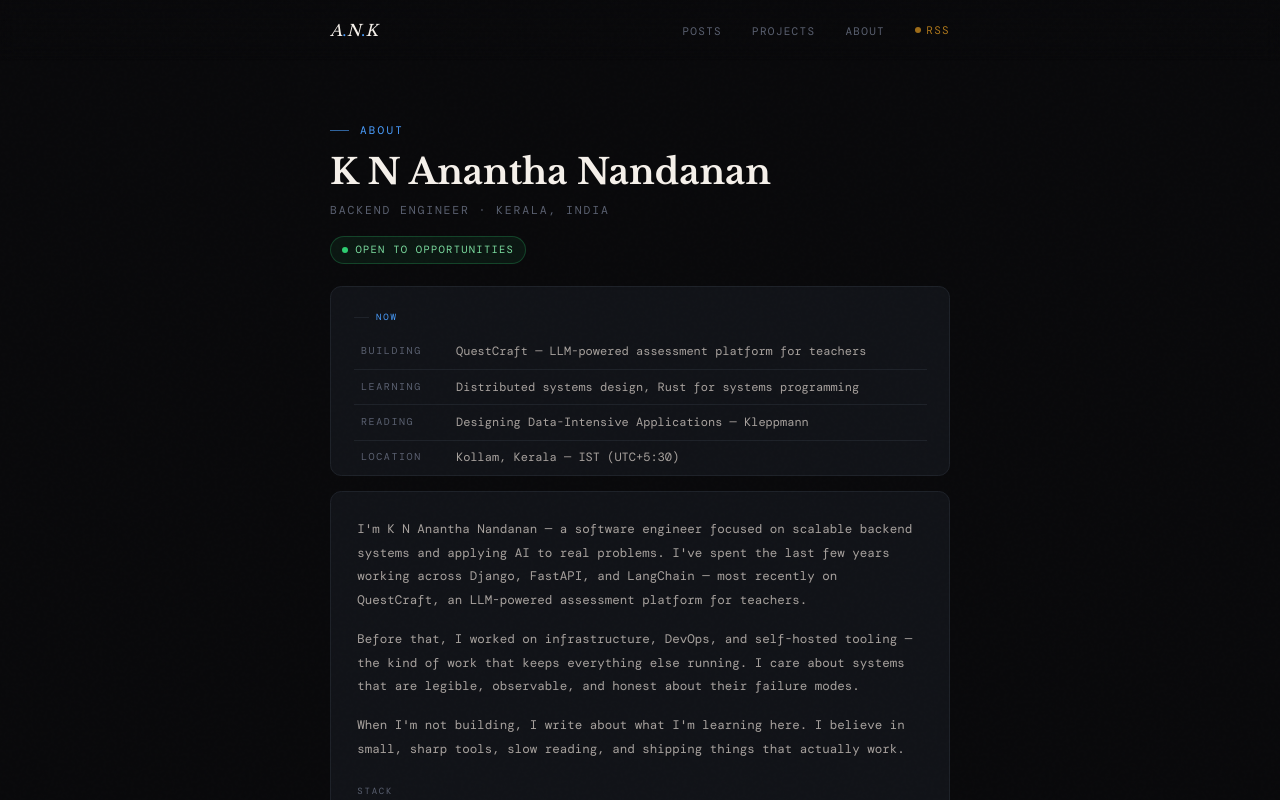
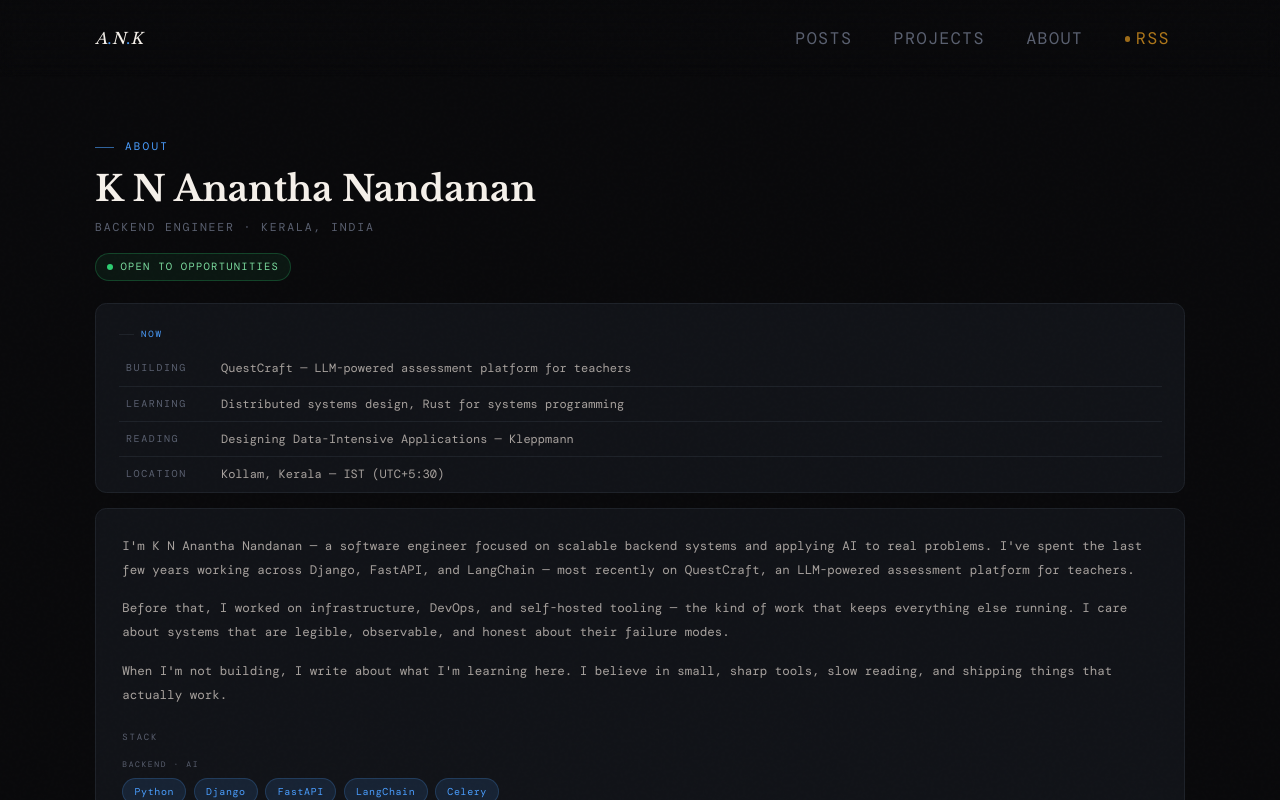
Before and after one commit to ananthanandanan/my-website, a Next.js app: page /about in a window 1280 px wide. Shown: the top 800 px of the page. Built offline with nearby package versions, Linux system fonts and the light colour scheme; a web font is replaced by a local one.

Commit message:
style: increase max-width for layout components to enhance visual consistency across pages

```diff
--- a/app/about/page.tsx
+++ b/app/about/page.tsx
@@ -1,6 +1,6 @@
 import { siteMetadata } from "@/lib/siteMetadata";
 
-const WRAP = "mx-auto max-w-[680px] px-6 sm:px-8";
+const WRAP = "mx-auto max-w-[1150px] px-6 sm:px-8";
 
 const nowItems = [
   ["Building", "QuestCraft — LLM-powered assessment platform for teachers"],
--- a/app/components/Footer.tsx
+++ b/app/components/Footer.tsx
@@ -33,10 +33,10 @@ function SocialIcon({ icon }: { icon: string }) {
   );
 }
 
-export function Footer({ wide = false }: { wide?: boolean }) {
+export function Footer({ wide: _wide = false }: { wide?: boolean }) {
   return (
     <footer className="w-full">
-      <div className={`mx-auto w-full ${wrapPadding} ${wide ? "max-w-[920px]" : "max-w-[680px]"} pb-12 pt-8`}>
+      <div className={`mx-auto w-full ${wrapPadding} max-w-[1150px] pb-12 pt-8`}>
         <div className="mb-5 flex items-center justify-between">
           <div className="font-(family-name:--font-libre-baskerville) italic text-[0.95rem] tracking-[0.01em] text-text-mid">
             {siteMetadata.author}
--- a/app/components/Nav.tsx
+++ b/app/components/Nav.tsx
@@ -3,16 +3,15 @@
 import Link from "next/link";
 import { headerNavLinks } from "@/lib/headerNavLinks";
 
-const navMaxWidth = "max-w-[680px]";
+const navMaxWidth = "max-w-[1150px]";
 const navPadding = "px-6 sm:px-8";
 
-export function Nav({ wide: wideProp }: { wide?: boolean }) {
-  const wide = wideProp ?? false;
+export function Nav({ wide: _wideProp }: { wide?: boolean }) {
   return (
     <nav
       className="sticky top-0 z-100 w-full bg-linear-to-b from-bg/95 to-transparent backdrop-blur-sm"
     >
-      <div className={`mx-auto w-full ${wide ? "max-w-[920px]" : navMaxWidth} ${navPadding} py-[1.1rem]`}>
+      <div className={`mx-auto w-full ${navMaxWidth} ${navPadding} py-[1.1rem]`}>
         <div className="flex items-center justify-between">
           <Link
             href="/"
@@ -21,12 +20,12 @@ export function Nav({ wide: wideProp }: { wide?: boolean }) {
             A<span className="text-accent not-italic">.</span>N
             <span className="text-accent not-italic">.</span>K
           </Link>
-          <ul className="flex list-none items-center gap-8">
+          <ul className="flex list-none items-center gap-2 sm:gap-3">
             {headerNavLinks.map(({ href, title }) => (
               <li key={href}>
                 <Link
                   href={href}
-                  className="text-[11px] uppercase tracking-[0.12em] text-text-dim no-underline transition-colors hover:text-text-mid"
+                  className="inline-flex items-center px-4 py-2 text-[1rem] sm:text-[1.12rem] uppercase tracking-[0.08em] text-text-dim no-underline transition-colors hover:text-text-mid"
                 >
                   {title}
                 </Link>
@@ -35,7 +34,7 @@ export function Nav({ wide: wideProp }: { wide?: boolean }) {
             <li>
               <a
                 href="/feed.xml"
-                className="flex items-center gap-1.5 text-[11px] uppercase tracking-[0.12em] text-amber no-underline opacity-70 transition-opacity hover:opacity-100"
+                className="inline-flex items-center gap-1.5 px-4 py-2 text-[1rem] sm:text-[1.12rem] uppercase tracking-[0.08em] text-amber no-underline opacity-70 transition-opacity hover:opacity-100"
               >
                 <span
                   className="h-1.5 w-1.5 rounded-full bg-amber animate-pulse"
--- a/app/components/PostLayout.tsx
+++ b/app/components/PostLayout.tsx
@@ -5,7 +5,7 @@ import { TOC } from "./TOC";
 import type { PostMeta } from "@/lib/blog";
 import type { TocItem } from "@/lib/toc";
 
-const WRAP = "mx-auto max-w-[920px] px-6 sm:px-8";
+const WRAP = "mx-auto max-w-[1150px] px-6 sm:px-8";
 
 export function PostLayout({
   meta,
--- a/app/page.tsx
+++ b/app/page.tsx
@@ -6,7 +6,7 @@ import { ProjectCard } from "@/app/components/ProjectCard";
 import { getAllPosts } from "@/lib/blog";
 import { projectsData } from "@/lib/projectsData";
 
-const WRAP = "mx-auto w-full max-w-[680px] px-6 sm:px-8";
+const WRAP = "mx-auto w-full max-w-[1150px] px-6 sm:px-8";
 const HOME_POSTS = 6;
 const HOME_PROJECTS = 4;
 
--- a/app/posts/page.tsx
+++ b/app/posts/page.tsx
@@ -2,7 +2,7 @@ import { getAllPosts } from "@/lib/blog";
 import { getAllTagsFromPosts } from "@/lib/tags";
 import { PostsListClient } from "./PostsListClient";
 
-const WRAP = "mx-auto max-w-[680px] px-6 sm:px-8";
+const WRAP = "mx-auto max-w-[1150px] px-6 sm:px-8";
 const POSTS_PER_PAGE = 10;
 
 export default function PostsPage() {
--- a/app/projects/page.tsx
+++ b/app/projects/page.tsx
@@ -1,7 +1,7 @@
 import { ProjectCard } from "@/app/components/ProjectCard";
 import { projectsData } from "@/lib/projectsData";
 
-const WRAP = "mx-auto max-w-[680px] px-6 sm:px-8";
+const WRAP = "mx-auto max-w-[1150px] px-6 sm:px-8";
 
 export default function ProjectsPage() {
   return (
--- a/app/tags/[tag]/page.tsx
+++ b/app/tags/[tag]/page.tsx
@@ -3,7 +3,7 @@ import { getAllPosts } from "@/lib/blog";
 import { getAllTagsFromPosts } from "@/lib/tags";
 import { PostsListClient } from "@/app/posts/PostsListClient";
 
-const WRAP = "mx-auto max-w-[680px] px-6 sm:px-8";
+const WRAP = "mx-auto max-w-[1150px] px-6 sm:px-8";
 const POSTS_PER_PAGE = 10;
 
 interface PageProps {
```
